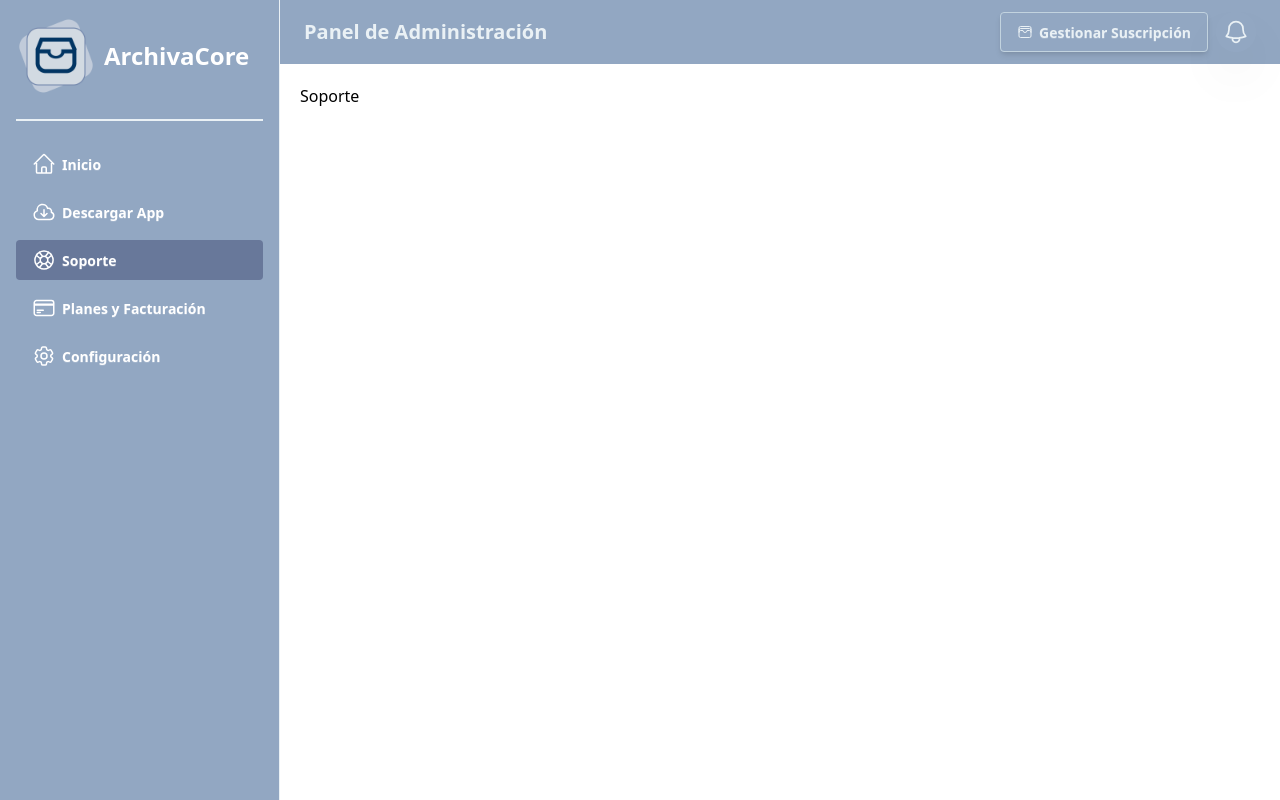
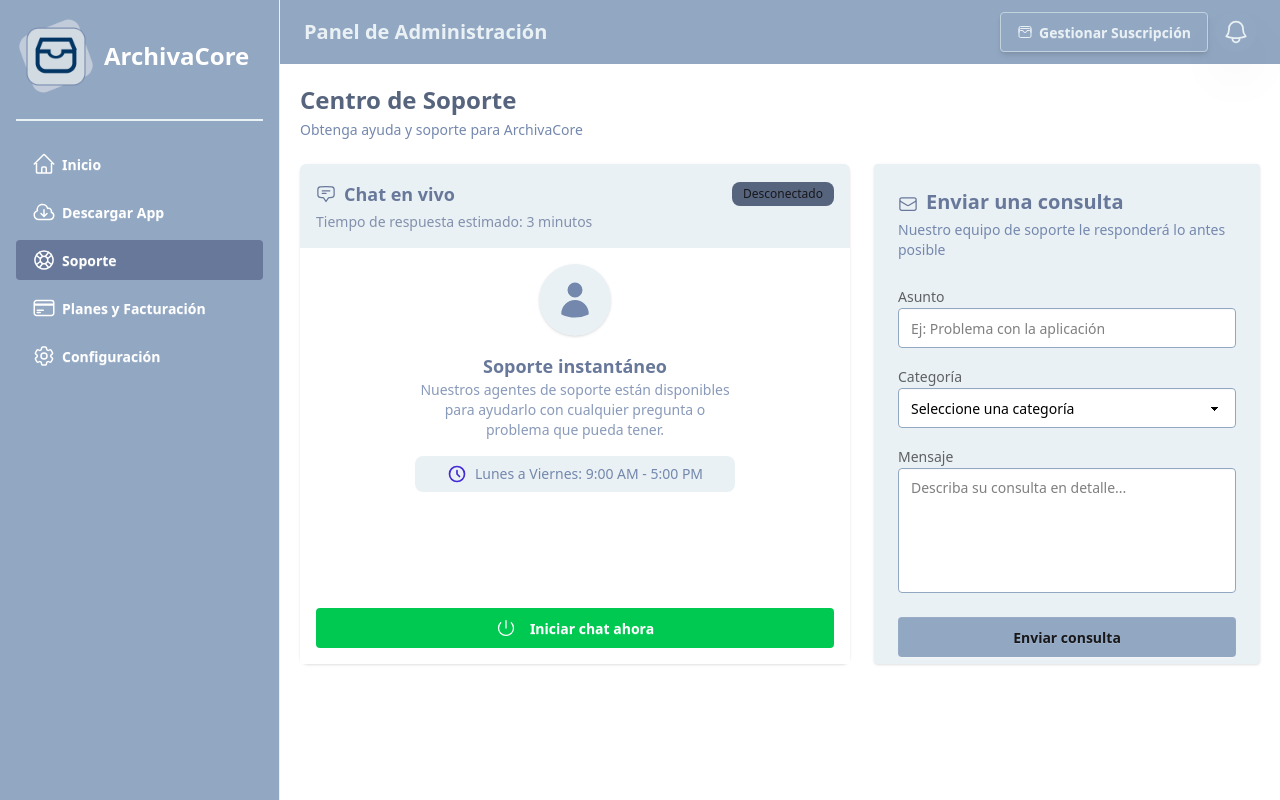
Before and after one commit to sebsanchez99/ArchivaCore, a Vue app in the folder landing/: page /dashboard/support in a window 1280 px wide. Built offline with nearby package versions, Linux system fonts and the light colour scheme; the HTML template or start-up script is replaced by a standard one.

Commit message:
Se crea sección de soporte al cliente con componentes refactorizados

```diff
--- /dev/null
+++ b/landing/src/modules/dashboard/components/supportSection/OnlineChat.vue
@@ -0,0 +1,172 @@
+<template>
+    <div class="card bg-base-100 shadow h-[500px] flex flex-col">
+        <!-- Header -->
+        <div class="bg-primary-100 text-primary-700 rounded-t-md p-4">
+            <div class="flex items-center justify-between">
+                <div class="flex items-center gap-2">
+                    <ChatBubbleBottomCenterTextIcon class="w-5" />
+                    <h2 class="text-lg font-semibold">Chat en vivo</h2>
+                </div>
+                <span class="badge text-xs border-none"
+                    :class="chatStarted ? 'bg-green-500 text-white' : 'bg-primary-800'">
+                    {{ chatStarted ? 'En línea' : 'Desconectado' }}
+                </span>
+            </div>
+            <p class="text-sm opacity-80 mt-1">Tiempo de respuesta estimado: 3 minutos</p>
+        </div>
+
+        <!-- Body -->
+        <div class="flex-1 overflow-hidden bg-white p-4">
+            <!-- Vista antes del chat -->
+            <div v-if="!chatStarted" class="flex flex-col items-center text-center h-full justify-between">
+                <div>
+                    <!-- Avatar -->
+                    <div class="avatar mb-4">
+                        <div class="bg-primary-100 text-primary-600 rounded-full p-4 shadow">
+                            <UserIcon class="w-10" />
+                        </div>
+                    </div>
+                    <h3 class="text-lg font-semibold text-primary-700">Soporte instantáneo</h3>
+                    <p class="text-sm text-primary-600 opacity-85 max-w-xs">
+                        Nuestros agentes de soporte están disponibles para ayudarlo con cualquier pregunta o problema
+                        que pueda tener.
+                    </p>
+
+                    <!-- Horario -->
+                    <div class="mt-4 w-full">
+                        <div
+                            class="flex justify-center items-center gap-2 bg-primary-100 p-2 rounded-lg text-sm text-primary-600">
+                            <svg class="w-5 h-5 text-primary" fill="none" stroke="currentColor" viewBox="0 0 24 24">
+                                <path stroke-linecap="round" stroke-linejoin="round" stroke-width="2"
+                                    d="M12 8v4l3 3m6-3a9 9 0 11-18 0 9 9 0 0118 0z" />
+                            </svg>
+                            Lunes a Viernes: 9:00 AM - 5:00 PM
+                        </div>
+                    </div>
+                </div>
+
+                <!-- Botón iniciar -->
+                <button class="btn btn-outline bg-green-500 border-none w-full mt-4 text-white hover:bg-green-400"
+                    @click="startChat">
+                    <PowerIcon class="w-5 mr-2" />
+                    Iniciar chat ahora
+                </button>
+            </div>
+
+            <!-- Chat activo -->
+            <div v-else class="flex flex-col h-full">
+                <!-- Cabecera del agente -->
+                <div class="pb-2 border-b border-primary-500 flex justify-between items-center">
+                    <div class="flex items-center gap-3">
+                        <div class="w-8 h-8 bg-gray-200 rounded-full">
+                            <UserIcon class="text-primary-500" />
+                        </div>
+                        <div>
+                            <p class="font-semibold text-primary-600">Agente de soporte</p>
+                            <p class="text-xs text-green-500">En línea</p>
+                        </div>
+                    </div>
+                    <button @click="endChat" class="btn btn-sm border-none bg-red-500 text-white">
+                        <PowerIcon class="w-4 text-white mr-1" />
+                        Finalizar chat
+                    </button>
+                </div>
+
+                <!-- Mensajes -->
+                <div ref="chatContainer" class="flex-1 overflow-y-auto py-4 space-y-2">
+                    <div v-for="(msg, index) in messages" :key="index" :class="getMessageClass(msg.from)">
+                        <div v-if="msg.from === 'agent'" class="chat-image avatar pa-3">
+                            <div class="bg-primary-500 text-white rounded-full p-3 shadow">
+                                AS
+                            </div>
+                        </div>
+                        <div class="chat-header text-xs text-primary-600 flex justify-between ml-2 font-semibold">
+                            {{ getMessageHeader(msg.from) }}
+                            <time class="ml-2">{{ msg.time }}</time>
+                        </div>
+                        <div class="chat-bubble text-primary-700 text-sm bg-primary-100">{{ msg.text }}</div>
+                    </div>
+                </div>
+
+                <!-- Input -->
+                <div class="pt-2 border-t border-primary-500 flex gap-2 items-center">
+                    <input v-model="input" @keyup.enter="sendMessage" type="text" placeholder="Escribe un mensaje..."
+                        class="input w-full bg-white border border-primary-500" />
+                    <button @click="sendMessage" class="btn btn-primary">
+                        <PaperAirplaneIcon class="w-5" />
+                    </button>
+                </div>
+            </div>
+        </div>
+    </div>
+</template>
+
+<script setup lang="ts">
+import { ref, watch, nextTick } from "vue"
+import {
+    ChatBubbleBottomCenterTextIcon,
+    PaperAirplaneIcon,
+    PowerIcon,
+} from "@heroicons/vue/24/outline"
+import { UserIcon } from "@heroicons/vue/24/solid"
+
+// Reactive variables
+const chatStarted = ref(false)
+const input = ref("")
+const messages = ref<{ text: string; time: string; from: "user" | "agent" }[]>([])
+const chatContainer = ref<HTMLElement | null>(null)
+
+// Methods
+function startChat() {
+    chatStarted.value = true
+    addAgentMessage("Gracias por tu mensaje. Un agente responderá pronto.")
+}
+
+function endChat() {
+    chatStarted.value = false
+    clearChat()
+}
+
+function sendMessage() {
+    if (!input.value.trim()) return
+    addUserMessage(input.value)
+    input.value = ""
+}
+
+function addAgentMessage(text: string) {
+    addMessage(text, "agent")
+}
+
+function addUserMessage(text: string) {
+    addMessage(text, "user")
+}
+
+function addMessage(text: string, from: "user" | "agent") {
+    const now = new Date()
+    const time = now.toLocaleTimeString([], { hour: "2-digit", minute: "2-digit" })
+    messages.value.push({ text, time, from })
+}
+
+function clearChat() {
+    input.value = ""
+    messages.value = []
+}
+
+function getMessageClass(from: "user" | "agent") {
+    return from === "agent" ? "chat chat-start" : "chat chat-end"
+}
+
+function getMessageHeader(from: "user" | "agent") {
+    return from === "agent" ? "Agente Soporte" : "Tú"
+}
+
+// Auto-scroll to the latest message
+watch(messages, async () => {
+    await nextTick()
+    if (chatContainer.value) {
+        chatContainer.value.scrollTop = chatContainer.value.scrollHeight
+    }
+})
+</script>
+
+<style scoped></style>
--- /dev/null
+++ b/landing/src/modules/dashboard/components/supportSection/SupportForm.vue
@@ -0,0 +1,58 @@
+<template>
+    <div class="bg-primary-100 p-6 rounded shadow w-full max-w-lg mx-auto h-[500px]">
+        <div class="flex items-center gap-2">
+            <EnvelopeIcon class="w-5 text-primary-700" />
+            <h2 class="text-xl font-semibold text-primary-700 mb-1">Enviar una consulta</h2>
+        </div>
+        <p class="text-sm text-primary-600 mb-6">
+            Nuestro equipo de soporte le responderá lo antes posible
+        </p>
+
+        <div class="form-control mb-4">
+            <label class="label text-sm">
+                Asunto
+            </label>
+            <input v-model="subject" type="text" placeholder="Ej: Problema con la aplicación"
+                class="input bg-white border border-primary-500 w-full" />
+        </div>
+
+        <div class="form-control mb-4">
+            <label class="label text-sm">
+                Categoría
+            </label>
+            <select v-model="category" class="select bg-white border border-primary-500 w-full">
+                <option value="" disabled selected>Seleccione una categoría</option>
+                <option value="technical">Técnico</option>
+                <option value="billing">Facturación</option>
+                <option value="general">General</option>
+            </select>
+        </div>
+
+        <div class="form-control mb-6">
+            <label class="label text-sm">
+                Mensaje
+            </label>
+            <textarea v-model="message"
+                class="textarea bg-white w-full border border-primary-500 min-h-[125px]" placeholder="Describa su consulta en detalle..."></textarea>
+        </div>
+
+        <button class="btn btn-block bg-primary-500 border-none hover:bg-primary-400">
+            Enviar consulta
+        </button>
+    </div>
+</template>
+
+<script lang="ts" setup>
+import { ref } from 'vue'
+import { EnvelopeIcon } from "@heroicons/vue/24/outline"
+
+const subject = ref('')
+const category = ref('')
+const message = ref('')
+</script>
+
+<style scoped>
+textarea {
+    resize: none;
+}
+</style>
--- a/landing/src/modules/dashboard/layouts/SupportSection.vue
+++ b/landing/src/modules/dashboard/layouts/SupportSection.vue
@@ -1,3 +1,21 @@
 <template>
-    <h1>Soporte</h1>
+    <div class="max-w-6xl mx-auto">
+        <h2 class="text-2xl font-bold text-primary-800 mb-1">Centro de Soporte</h2>
+        <p class="text-sm text-primary-600 mb-6">Obtenga ayuda y soporte para ArchivaCore</p>
+        <div class="grid grid-cols-1 md:grid-cols-12 gap-6">
+            <div class="md:col-span-7">
+                <OnlineChat />
+            </div>
+
+            <div class="md:col-span-5">
+                <SupportForm />
+            </div>
+        </div>
+
+    </div>
 </template>
+
+<script lang="ts" setup>
+import OnlineChat from "@/modules/dashboard/components/supportSection/OnlineChat.vue";
+import SupportForm from "@/modules/dashboard/components/supportSection/SupportForm.vue";
+</script>
```
